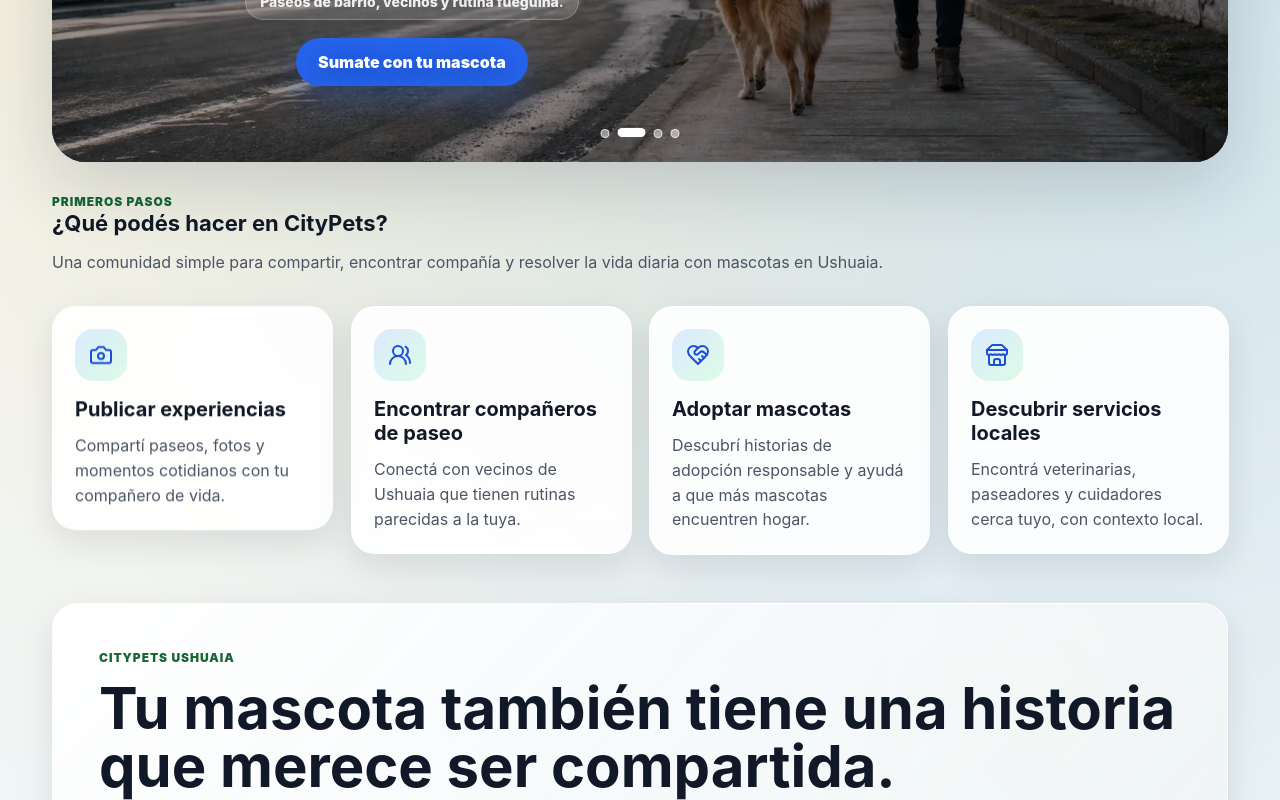
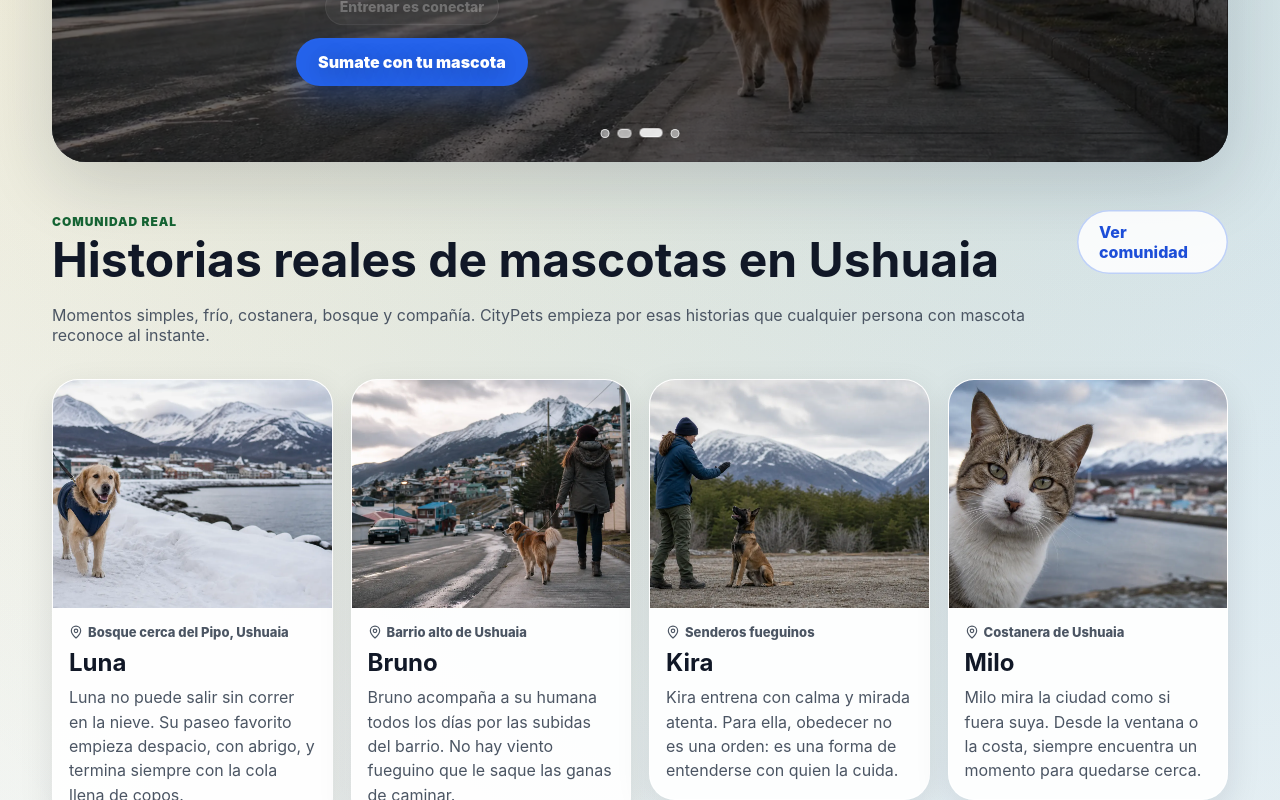
Before and after one commit to nicolasmartinez1905-a11y/CityPets, a Next.js app: page / in a window 1280 px wide. Shown: the part 580-1380 px from the top of the page. Built offline with nearby package versions, Linux system fonts and the light colour scheme.

Commit message:
Add premium hero storytelling and local stories

```diff
--- a/src/app/globals.css
+++ b/src/app/globals.css
@@ -300,7 +300,7 @@ img {
   object-fit: cover;
   opacity: 0;
   transform: scale(1.02);
-  transition: opacity 900ms ease, transform 5000ms ease;
+  transition: opacity 1000ms ease, transform 3600ms ease;
   z-index: 0;
 }
 
@@ -311,7 +311,7 @@ img {
 
 .hero-overlay {
   background:
-    linear-gradient(rgba(0, 0, 0, 0.4), rgba(0, 0, 0, 0.4)),
+    linear-gradient(rgba(0, 0, 0, 0.5), rgba(0, 0, 0, 0.5)),
     radial-gradient(circle at 20% 20%, rgba(34, 197, 94, 0.18), transparent 30%),
     radial-gradient(circle at 82% 18%, rgba(250, 204, 21, 0.14), transparent 32%);
   z-index: 0;
@@ -387,6 +387,54 @@ img {
 
 .hero-dots button.is-active {
   width: 28px;
+}
+
+.real-stories-section {
+  margin-top: 34px;
+}
+
+.real-stories-row {
+  display: grid;
+  gap: 18px;
+  grid-template-columns: repeat(4, minmax(0, 1fr));
+  margin-top: 18px;
+}
+
+.real-story-card {
+  background: var(--surface-strong);
+  border: 1px solid rgba(255, 255, 255, 0.86);
+  border-radius: 26px;
+  box-shadow: var(--soft-shadow);
+  overflow: hidden;
+  transition: box-shadow 180ms ease, transform 180ms ease;
+}
+
+.real-story-card:hover {
+  box-shadow: var(--shadow);
+  transform: translateY(-3px);
+}
+
+.real-story-card img {
+  aspect-ratio: 1.22 / 1;
+  object-fit: cover;
+  width: 100%;
+}
+
+.real-story-card div {
+  display: grid;
+  gap: 8px;
+  padding: 16px;
+}
+
+.real-story-card h3 {
+  font-size: 24px;
+  margin: 0;
+}
+
+.real-story-card p {
+  color: var(--muted);
+  line-height: 1.52;
+  margin: 0;
 }
 
 .compact-hero {
@@ -1951,6 +1999,7 @@ img {
   .feed-layout,
   .dashboard-grid,
   .profile-layout,
+  .real-stories-row,
   .grid.two,
   .grid.three,
   .grid.four-cards {
@@ -2015,6 +2064,20 @@ img {
     margin-top: 8px;
     position: static;
     width: 100%;
+  }
+
+  .real-stories-row {
+    display: flex;
+    margin-left: -14px;
+    margin-right: -14px;
+    overflow-x: auto;
+    padding: 0 14px 8px;
+    scroll-snap-type: x mandatory;
+  }
+
+  .real-story-card {
+    flex: 0 0 82vw;
+    scroll-snap-align: start;
   }
 
   .urban-hero {
--- a/src/app/page.tsx
+++ b/src/app/page.tsx
@@ -8,6 +8,37 @@ import { PetCard } from "@/components/PetCard";
 import { Stories } from "@/components/Stories";
 import { pets, posts } from "@/data/mockData";
 import { getFeaturedPets } from "@/modules/pets/queries";
+
+const realStories = [
+  {
+    name: "Luna",
+    location: "Bosque cerca del Pipo, Ushuaia",
+    imageUrl: "/images/hero/hero-winter.webp",
+    story:
+      "Luna no puede salir sin correr en la nieve. Su paseo favorito empieza despacio, con abrigo, y termina siempre con la cola llena de copos."
+  },
+  {
+    name: "Bruno",
+    location: "Barrio alto de Ushuaia",
+    imageUrl: "/images/hero/hero-urban-walk.webp",
+    story:
+      "Bruno acompaña a su humana todos los días por las subidas del barrio. No hay viento fueguino que le saque las ganas de caminar."
+  },
+  {
+    name: "Kira",
+    location: "Senderos fueguinos",
+    imageUrl: "/images/hero/hero-k9.webp",
+    story:
+      "Kira entrena con calma y mirada atenta. Para ella, obedecer no es una orden: es una forma de entenderse con quien la cuida."
+  },
+  {
+    name: "Milo",
+    location: "Costanera de Ushuaia",
+    imageUrl: "/images/hero/hero-close.webp",
+    story:
+      "Milo mira la ciudad como si fuera suya. Desde la ventana o la costa, siempre encuentra un momento para quedarse cerca."
+  }
+];
 
 const communityStats = [
   { label: "Mascotas en demo", value: "15" },
@@ -45,6 +76,38 @@ export default function HomePage() {
     <PageTransition className="page-shell">
       <Navbar />
       <OptimizedHero showPreview={false} />
+
+      <section className="section real-stories-section">
+        <div className="section-heading">
+          <div>
+            <span className="eyebrow">Comunidad real</span>
+            <h2>Historias reales de mascotas en Ushuaia</h2>
+            <p className="muted">
+              Momentos simples, frío, costanera, bosque y compañía. CityPets empieza por esas
+              historias que cualquier persona con mascota reconoce al instante.
+            </p>
+          </div>
+          <Link className="button ghost" href="/feed">
+            Ver comunidad
+          </Link>
+        </div>
+        <div className="real-stories-row">
+          {realStories.map((story, index) => (
+            <SlideUp key={story.name} delay={index * 0.04}>
+              <article className="real-story-card">
+                <img src={story.imageUrl} alt={story.name} loading="lazy" />
+                <div>
+                  <span className="pet-location">
+                    <MapPin size={14} /> {story.location}
+                  </span>
+                  <h3>{story.name}</h3>
+                  <p>{story.story}</p>
+                </div>
+              </article>
+            </SlideUp>
+          ))}
+        </div>
+      </section>
 
       <section className="section home-actions-section">
         <div className="section-heading compact">
--- a/src/components/OptimizedHero.tsx
+++ b/src/components/OptimizedHero.tsx
@@ -15,6 +15,7 @@ type OptimizedHeroProps = {
 };
 
 const heroSlides = ushuaiaMedia.dynamicHero;
+const clipDurationMs = 3250;
 
 export function OptimizedHero({ compact = false, showPreview = true }: OptimizedHeroProps) {
   const [activeSlide, setActiveSlide] = useState(0);
@@ -37,7 +38,7 @@ export function OptimizedHero({ compact = false, showPreview = true }: Optimized
 
     const intervalId = window.setInterval(() => {
       setActiveSlide((current) => (current + 1) % heroSlides.length);
-    }, 5000);
+    }, clipDurationMs);
 
     return () => window.clearInterval(intervalId);
   }, [isPaused]);
@@ -57,6 +58,7 @@ export function OptimizedHero({ compact = false, showPreview = true }: Optimized
             className={index === activeSlide ? "hero-slide is-active" : "hero-slide"}
             loading={index === 0 ? "eager" : "lazy"}
             fetchPriority={index === 0 ? "high" : "auto"}
+            sizes="100vw"
             style={{ objectPosition: slide.position }}
           />
         ))}
--- a/src/data/media.ts
+++ b/src/data/media.ts
@@ -5,25 +5,25 @@ export const ushuaiaMedia = {
     {
       imageUrl: "/images/hero/hero-winter.webp",
       alt: "Perro con abrigo paseando en la nieve frente a la ciudad de Ushuaia",
-      microcopy: "Invierno, abrigo y paseos compartidos.",
+      microcopy: "Cada paseo cuenta una historia",
       position: "center 48%"
     },
     {
       imageUrl: "/images/hero/hero-urban-walk.webp",
       alt: "Persona caminando con su perro por un barrio de Ushuaia",
-      microcopy: "Paseos de barrio, vecinos y rutina fueguina.",
+      microcopy: "Ushuaia también se vive con ellos",
       position: "center 52%"
     },
     {
-      imageUrl: "/images/hero/hero-forest.webp",
-      alt: "Perro corriendo por un sendero de bosque fueguino",
-      microcopy: "Senderos, bosque y aire patagónico.",
-      position: "center 48%"
+      imageUrl: "/images/hero/hero-k9.webp",
+      alt: "Entrenamiento K9 con perro y guía en paisaje fueguino",
+      microcopy: "Entrenar es conectar",
+      position: "center 50%"
     },
     {
       imageUrl: "/images/hero/hero-close.webp",
       alt: "Gato en primer plano con Ushuaia desenfocada de fondo",
-      microcopy: "Cada mascota tiene una historia.",
+      microcopy: "Son familia",
       position: "center 45%"
     }
   ],
```
Also changed, not shown: public/images/hero/hero-k9.webp (added).
